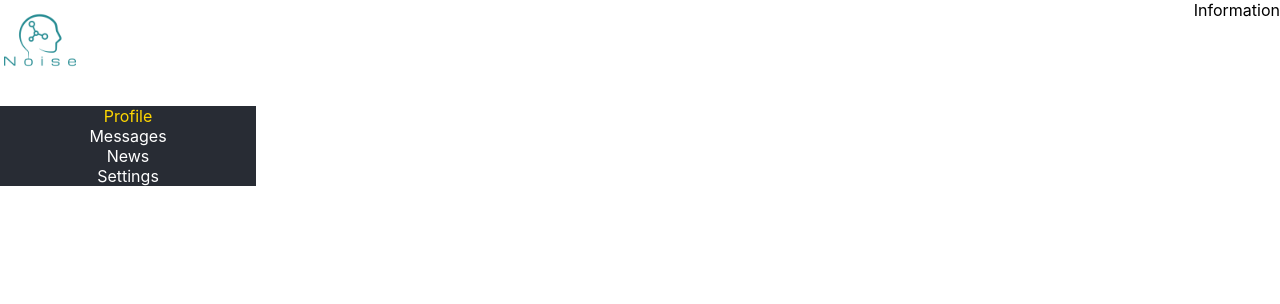
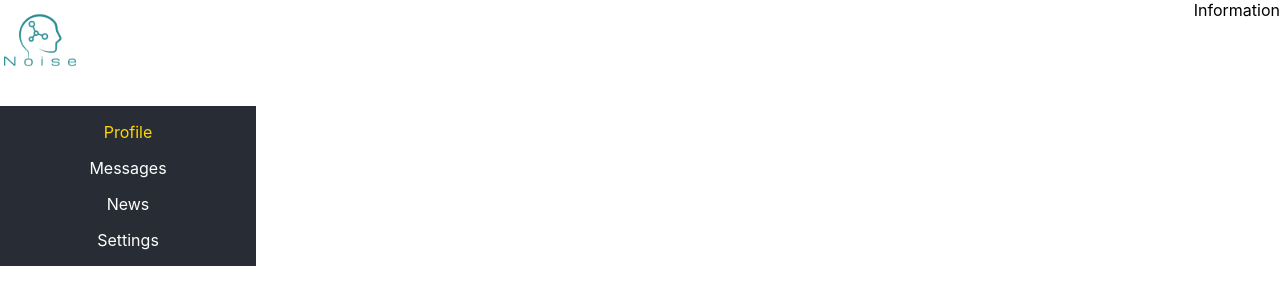
Before and after one commit to alexeykiruhin/noise, a React (Create React App) app: page / in a window 1280 px wide. Shown: the top 304 px of the page. Built offline with nearby package versions, Linux system fonts and the light colour scheme.

Commit message:
some changes

```diff
--- a/src/components/Navbar/Navbar.js
+++ b/src/components/Navbar/Navbar.js
@@ -1,21 +1,21 @@
 import React, { Component } from 'react';
-import  css from './Navbar.module.css';
+import css from './Navbar.module.css';
 
 class Navbar extends Component {
   render() {
     return(
       <nav className={css.nav}>
         <div className={`${css.item} ${css.active}`}>
-          <a>Profile</a>
+          <p>Profile</p>
         </div>
         <div className={css.item}>
-          <a>Messages</a>
+          <p>Messages</p>
         </div>
         <div className={css.item}>
-          <a>News</a>
+          <p>News</p>
         </div>
         <div className={css.item}>
-          <a>Settings</a>
+          <p>Settings</p>
         </div>
       </nav>
     );
--- a/src/components/Profile/Profile.js
+++ b/src/components/Profile/Profile.js
@@ -1,11 +1,10 @@
 import React, { Component } from 'react';
-import  css from './Profile.module.css';
+import css from './Profile.module.css';
 
 class Profile extends Component {
   render() {
     return(
-      <div className="Profile">
-        <img src=""></img>
+      <div className={css.profile}>
 
       </div>
     );
--- a/src/components/Profile/Profile.module.css
+++ b/src/components/Profile/Profile.module.css
@@ -1,3 +1,3 @@
-.Profile{
+.profile{
   grid-area: content;
 }
```
